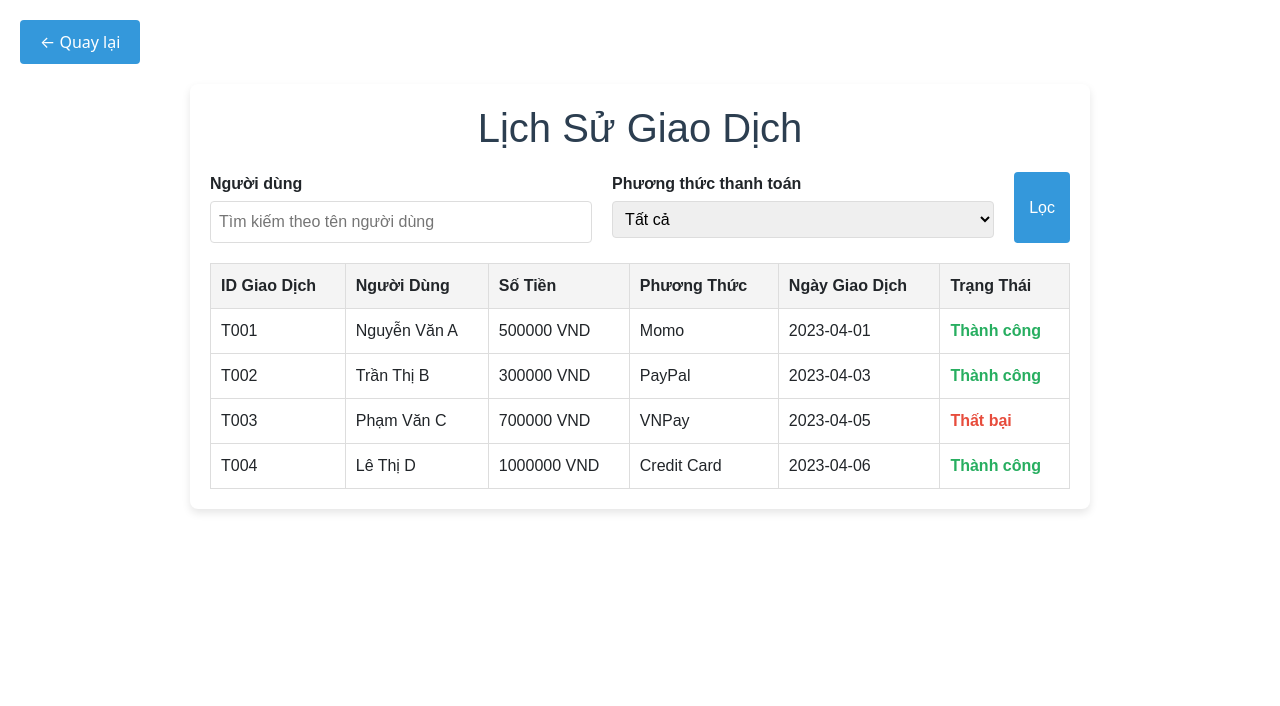
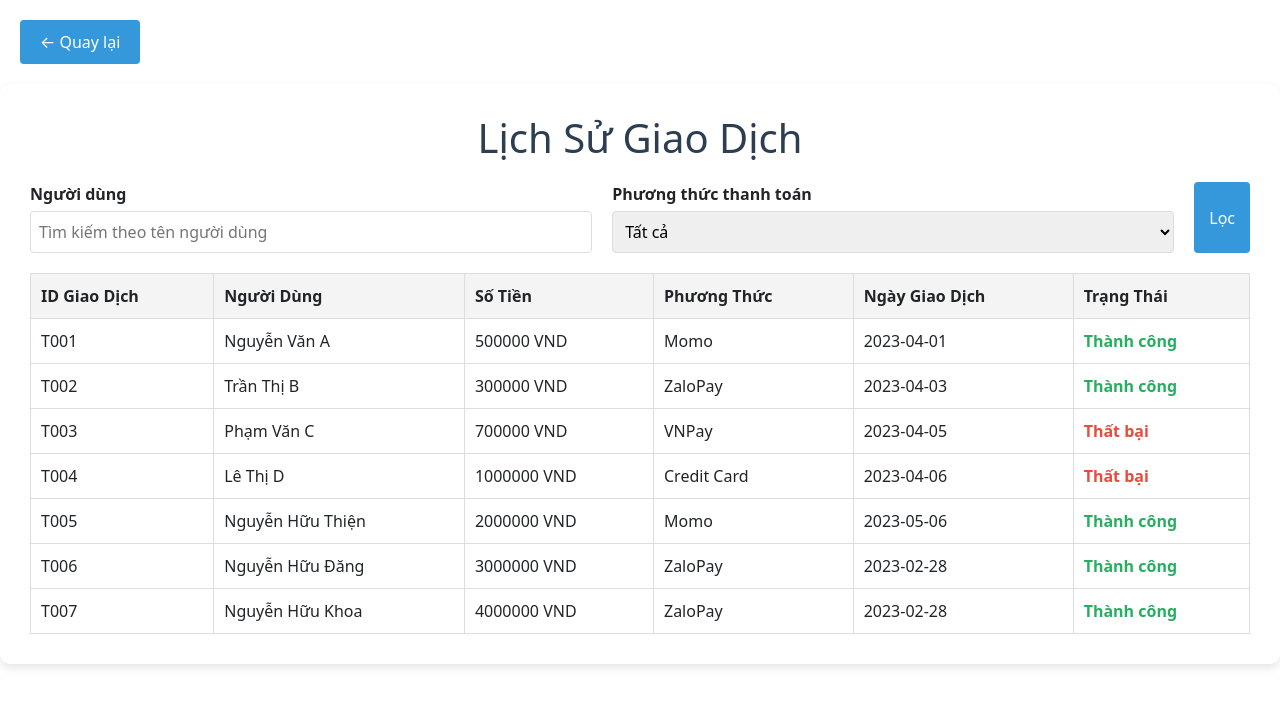
Before and after one commit to Huu-Thien91/movie2, a Vue app: page /admin/transactions in a window 1280 px wide. Shown: the top 706 px of the page. Built offline with nearby package versions, Linux system fonts and the light colour scheme.

Commit message:
Update Transactions.vue

```diff
--- a/src/components/admin/Transactions.vue
+++ b/src/components/admin/Transactions.vue
@@ -16,8 +16,7 @@
             <option value="">Tất cả</option>
             <option value="Momo">Momo</option>
             <option value="VNPay">VNPay</option>
-            <option value="PayPal">PayPal</option>
-            <option value="Stripe">Stripe</option>
+            <option value="ZaloPay">ZaloPay</option>
             <option value="Credit Card">Thẻ tín dụng</option>
           </select>
         </div>
@@ -43,7 +42,8 @@
             <td>{{ transaction.amount }} VND</td>
             <td>{{ transaction.paymentMethod }}</td>
             <td>{{ transaction.date }}</td>
-            <td :class="{'success': transaction.status === 'Thành công', 'failed': transaction.status === 'Thất bại'}">
+            <td
+              :class="{ 'success': transaction.status === 'Thành công', 'failed': transaction.status === 'Thất bại' }">
               {{ transaction.status }}
             </td>
           </tr>
@@ -55,15 +55,18 @@
 
 <script setup>
 import { ref } from 'vue';
-  import {useRouter} from 'vue-router';
+import { useRouter } from 'vue-router';
 const router = useRouter();
 
 // Dữ liệu giao dịch mẫu
 const transactions = ref([
   { id: 'T001', user: 'Nguyễn Văn A', amount: 500000, paymentMethod: 'Momo', date: '2023-04-01', status: 'Thành công' },
-    { id: 'T002', user: 'Trần Thị B', amount: 300000, paymentMethod: 'PayPal', date: '2023-04-03', status: 'Thành công' },
+  { id: 'T002', user: 'Trần Thị B', amount: 300000, paymentMethod: 'ZaloPay', date: '2023-04-03', status: 'Thành công' },
   { id: 'T003', user: 'Phạm Văn C', amount: 700000, paymentMethod: 'VNPay', date: '2023-04-05', status: 'Thất bại' },
-    { id: 'T004', user: 'Lê Thị D', amount: 1000000, paymentMethod: 'Credit Card', date: '2023-04-06', status: 'Thành công' },
+  { id: 'T004', user: 'Lê Thị D', amount: 1000000, paymentMethod: 'Credit Card', date: '2023-04-06', status: 'Thất bại' },
+  { id: 'T005', user: 'Nguyễn Hữu Thiện', amount: 2000000, paymentMethod: 'Momo', date: '2023-05-06', status: 'Thành công' },
+  { id: 'T006', user: 'Nguyễn Hữu Đăng', amount: 3000000, paymentMethod: 'ZaloPay', date: '2023-02-28', status: 'Thành công' },
+  { id: 'T007', user: 'Nguyễn Hữu Khoa', amount: 4000000, paymentMethod: 'ZaloPay', date: '2023-02-28', status: 'Thành công' },
 ]);
 
 // Bộ lọc
@@ -97,11 +100,13 @@
   background-color: #f8f9fa;
   margin: 0;
 }
+
 @keyframes fadeIn {
   from {
     opacity: 0;
     transform: translateY(-20px);
   }
+
   to {
     opacity: 1;
     transform: translateY(0);
@@ -109,15 +114,13 @@
 }
 
 .transaction-history {
-    max-width: 900px;
-    margin: 0 auto;
-    padding: 20px;
-    background-color: #ffffff;
-    border-radius: 8px;
-    box-shadow: 0 4px 8px rgba(0, 0, 0, 0.1);
-    font-family: 'Arial', sans-serif;
-    animation: fadeIn 1s ease-in-out;
+  background-color: #fff;
+  border-radius: 10px;
+  padding: 30px;
+  box-shadow: 0px 4px 8px rgba(0, 0, 0, 0.1);
+  animation: fadeIn 1s ease-in-out
 }
+
 .back-button {
   margin: 20px;
   background-color: #3498DB;
@@ -155,7 +158,8 @@
   font-weight: bold;
 }
 
-  input, select {
+input,
+select {
   width: 100%;
   padding: 8px;
   border: 1px solid #ddd;
@@ -181,7 +185,8 @@
   border-collapse: collapse;
 }
 
-  th, td {
+th,
+td {
   border: 1px solid #ddd;
   padding: 10px;
   text-align: left;
```
Lines whose indentation alone changed are shown as unchanged.
